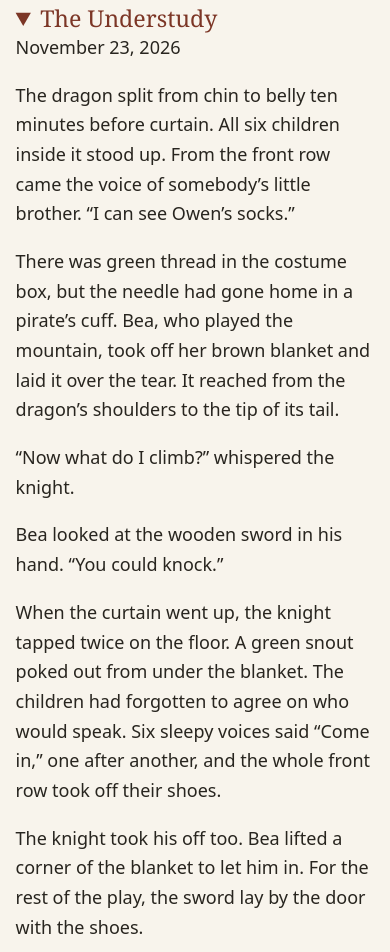
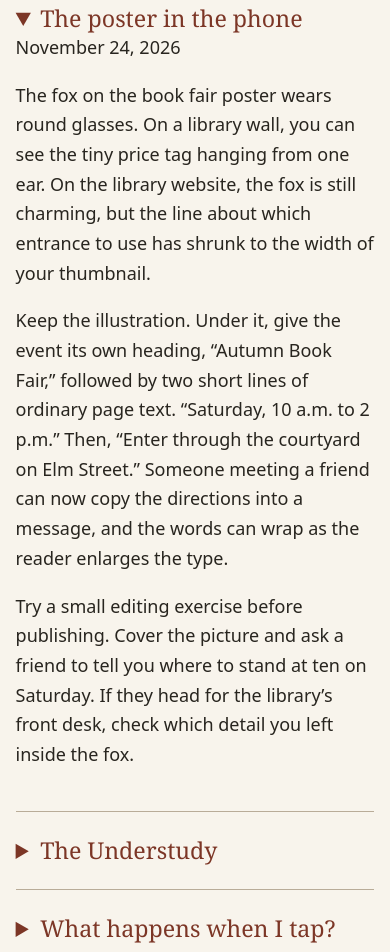
Before and after one commit to Omeela/Omeela.github.io, a plain HTML site: page blog/index.html in a window 390 px wide. Shown: the part 352-1304 px from the top of the page. Drawn offline with Linux system fonts and the light colour scheme.

Commit message:
Publish The poster in the phone for November 24

```diff
--- a/blog/index.html
+++ b/blog/index.html
@@ -2,7 +2,8 @@
 <html lang="en"><head><meta charset="utf-8"><meta name="viewport" content="width=device-width, initial-scale=1"><title>Kay’s Notebook | Design & storytelling</title><meta name="description" content="Kay’s field notes on designing useful websites and writing short fantasy stories."><style>
 *{box-sizing:border-box}body{margin:0;background:#f8f4ec;color:#28251f;font:18px/1.65 system-ui,sans-serif}main,header,footer{width:min(92%,920px);margin:auto}header,footer{display:flex;justify-content:space-between;gap:1em;padding:1em 0;border-bottom:1px solid #a79a86;font-size:.88rem}a,summary{color:#7c3626}a:hover,summary:hover{text-decoration:underline}h1,h2,summary{font-family:Georgia,serif}h1{font-weight:400;font-size:clamp(3.4rem,10vw,7rem);line-height:1;letter-spacing:-.06em;margin:.55em 0 .2em}main>p{max-width:40em;margin:0 0 3em}h2{font-size:1rem;text-transform:uppercase;letter-spacing:.15em}details{border-top:1px solid #b9ac98;padding:1.3em 0}summary{cursor:pointer;font-size:clamp(1.45rem,4vw,2.15rem);line-height:1.3}details p{max-width:62ch}footer{border-top:1px solid #a79a86;border-bottom:0;margin-top:3em}a:focus-visible,summary:focus-visible{outline:3px solid #77532e;outline-offset:4px}
 </style></head><body><header><strong>Kay Hettige</strong><a href="../">Portfolio ↗</a></header><main><h1>Kay’s Notebook</h1><p>Notes on making things for a small screen, from a bakery website to a fairy tale that fits in a minute.</p><h2>Notebook entries</h2>
-<details open id="the-understudy"><summary>The Understudy</summary><time datetime="2026-11-23">November 23, 2026</time><p>The dragon split from chin to belly ten minutes before curtain. All six children inside it stood up. From the front row came the voice of somebody’s little brother. “I can see Owen’s socks.”</p><p>There was green thread in the costume box, but the needle had gone home in a pirate’s cuff. Bea, who played the mountain, took off her brown blanket and laid it over the tear. It reached from the dragon’s shoulders to the tip of its tail.</p><p>“Now what do I climb?” whispered the knight.</p><p>Bea looked at the wooden sword in his hand. “You could knock.”</p><p>When the curtain went up, the knight tapped twice on the floor. A green snout poked out from under the blanket. The children had forgotten to agree on who would speak. Six sleepy voices said “Come in,” one after another, and the whole front row took off their shoes.</p><p>The knight took his off too. Bea lifted a corner of the blanket to let him in. For the rest of the play, the sword lay by the door with the shoes.</p></details>
+<details open id="the-poster-in-the-phone"><summary>The poster in the phone</summary><time datetime="2026-11-24">November 24, 2026</time><p>The fox on the book fair poster wears round glasses. On a library wall, you can see the tiny price tag hanging from one ear. On the library website, the fox is still charming, but the line about which entrance to use has shrunk to the width of your thumbnail.</p><p>Keep the illustration. Under it, give the event its own heading, “Autumn Book Fair,” followed by two short lines of ordinary page text. “Saturday, 10 a.m. to 2 p.m.” Then, “Enter through the courtyard on Elm Street.” Someone meeting a friend can now copy the directions into a message, and the words can wrap as the reader enlarges the type.</p><p>Try a small editing exercise before publishing. Cover the picture and ask a friend to tell you where to stand at ten on Saturday. If they head for the library’s front desk, check which detail you left inside the fox.</p></details>
+<details id="the-understudy"><summary>The Understudy</summary><time datetime="2026-11-23">November 23, 2026</time><p>The dragon split from chin to belly ten minutes before curtain. All six children inside it stood up. From the front row came the voice of somebody’s little brother. “I can see Owen’s socks.”</p><p>There was green thread in the costume box, but the needle had gone home in a pirate’s cuff. Bea, who played the mountain, took off her brown blanket and laid it over the tear. It reached from the dragon’s shoulders to the tip of its tail.</p><p>“Now what do I climb?” whispered the knight.</p><p>Bea looked at the wooden sword in his hand. “You could knock.”</p><p>When the curtain went up, the knight tapped twice on the floor. A green snout poked out from under the blanket. The children had forgotten to agree on who would speak. Six sleepy voices said “Come in,” one after another, and the whole front row took off their shoes.</p><p>The knight took his off too. Bea lifted a corner of the blanket to let him in. For the rest of the play, the sword lay by the door with the shoes.</p></details>
 <details id="what-happens-when-i-tap"><summary>What happens when I tap?</summary><time datetime="2026-11-22">November 22, 2026</time><p>A pottery studio has one place left in its Saturday class. You pick a seat, type your name, and reach a button labeled “Continue.” You take your thumb off the screen. Will there be a chance to check the price? Have you just promised to pay?</p><p>Write the button from the other side of the tap. If the next screen shows the order, call the button “Review booking.” On that screen, put “Saturday, 10 a.m. · One seat · $35” above a button labeled “Pay $35 and book.” After payment succeeds, give the reader something worth taking a screenshot of: “Your seat is booked for Saturday at 10 a.m.” Include the studio address underneath.</p><p>Try this with a paper sketch. Cover the next screen and ask someone what they expect the button to do. Then uncover it. If they expected to see a receipt and you show them another form, you’ve found the exact word or step to revisit.</p></details>
 <details id="the-bell-menders-receipt"><summary>The Bell Mender’s Receipt</summary><time datetime="2026-11-21">November 21, 2026</time><p>When the school bell lost its voice, the bell mender sent her apprentice up the tower with a teaspoon. “Scrape out whatever’s caught under the lip.”</p><p>Kit came down with half a spoonful of Tuesday. It smelled of wet mittens. Inside it, very faintly, a boy was sounding out the word <em>chrysanthemum</em>. Each time he reached the second syllable, the bell rang and he had to start again.</p><p>The mender fetched the school register. The boy was eighty now. They found him selling daffodils outside the station. Kit held out the spoon. He put down his change, shut his eyes and finished the word.</p><p>Across town the school bell rang. The florist wrapped three stems in brown paper for the repair bill. On the receipt, in the space marked <em>time spent</em>, the mender wrote “One Tuesday” and let him keep the spoon.</p></details>
 <details><summary>The bakery homepage test</summary><p>Imagine standing outside a bakery in the rain, phone in one hand. You want to know whether the shop is open and whether there’s any cinnamon bread left. That little scene makes a surprisingly good design brief.</p><p>Sketch the first screen with just the bakery name, today’s hours, and a link to the menu. Put prices beside the names so a reader can scan one row. A photograph earns its space when it answers a question, like whether the cinnamon bread comes as a loaf or a single roll.</p><p>Then hand the page to someone and ask, “Could you pick something for breakfast and find the shop?” Watch where their thumb goes first. The pause before their first tap can tell you more about the layout than asking whether they like the colors.</p></details>
```
